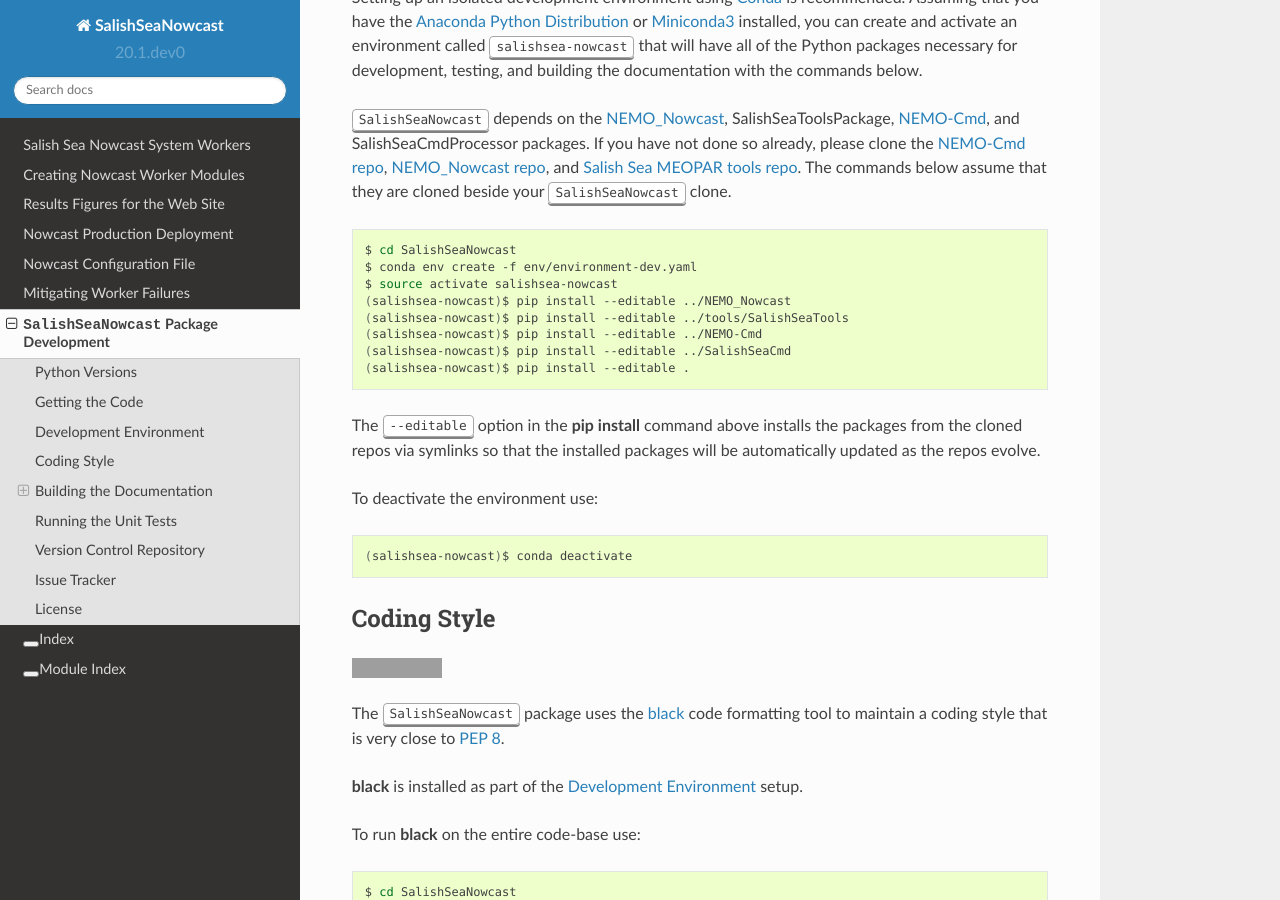
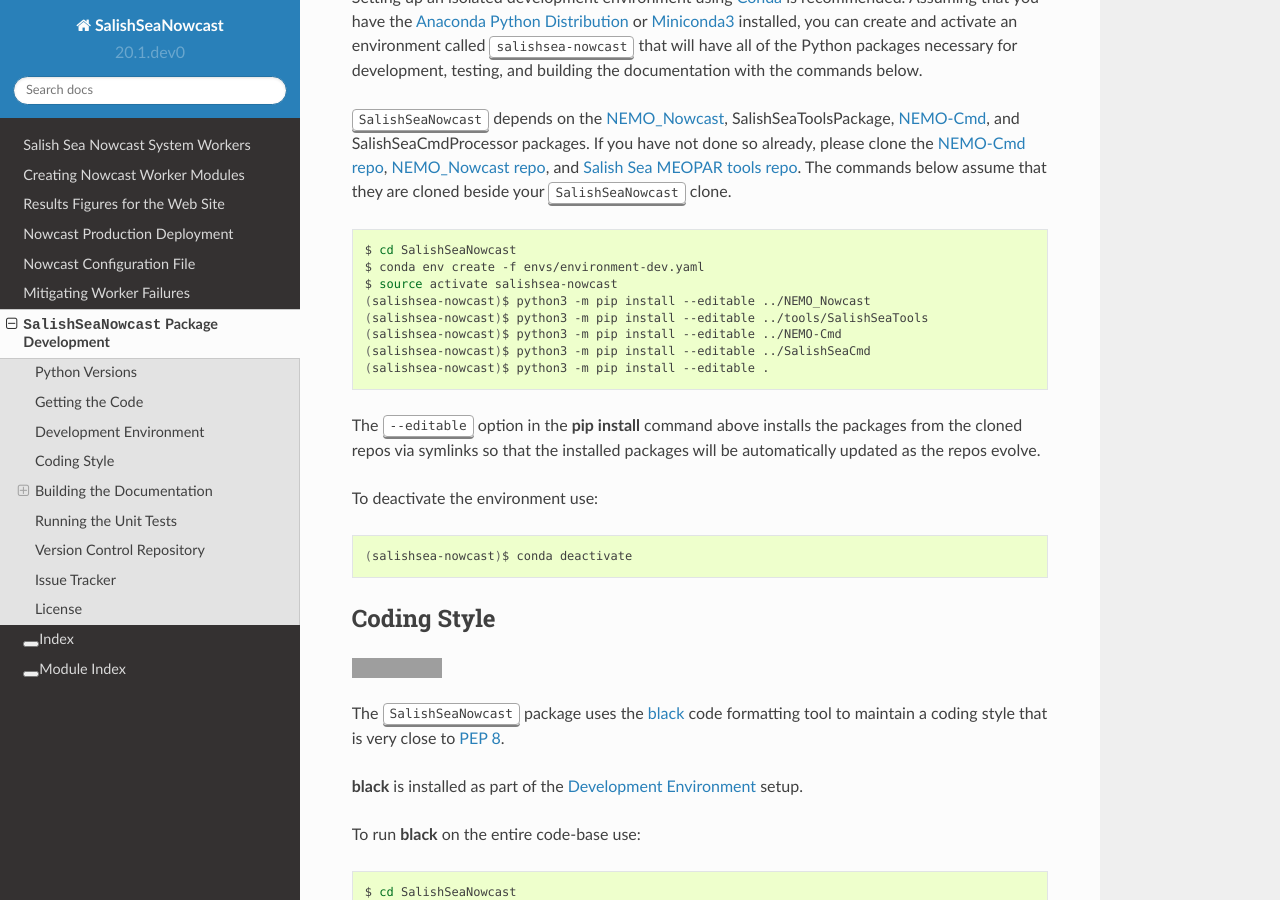
Before and after one commit to SalishSeaCast/SalishSeaNowcast, a Sphinx documentation site: the page built from docs/pkg_development.rst, in a window 1280 px wide and 900 px high, scrolled down 1019 px. Built offline with Sphinx 7.4.7 and the Read the Docs theme 2.0.0, drawn with Linux system fonts in a browser that asks for light colours; grey boxes are pictures that could not be loaded.

Commit message:
Rename env/ to envs/
This avoids conflict with a popular conventional name for Python virtualenv
directories that is often included in tool-generated VCS ignore files.

```diff
--- a/docs/pkg_development.rst
+++ b/docs/pkg_development.rst
@@ -129,13 +129,13 @@
 .. code-block:: bash
 
     $ cd SalishSeaNowcast
-    $ conda env create -f env/environment-dev.yaml
+    $ conda env create -f envs/environment-dev.yaml
     $ source activate salishsea-nowcast
-    (salishsea-nowcast)$ pip install --editable ../NEMO_Nowcast
-    (salishsea-nowcast)$ pip install --editable ../tools/SalishSeaTools
-    (salishsea-nowcast)$ pip install --editable ../NEMO-Cmd
-    (salishsea-nowcast)$ pip install --editable ../SalishSeaCmd
-    (salishsea-nowcast)$ pip install --editable .
+    (salishsea-nowcast)$ python3 -m pip install --editable ../NEMO_Nowcast
+    (salishsea-nowcast)$ python3 -m pip install --editable ../tools/SalishSeaTools
+    (salishsea-nowcast)$ python3 -m pip install --editable ../NEMO-Cmd
+    (salishsea-nowcast)$ python3 -m pip install --editable ../SalishSeaCmd
+    (salishsea-nowcast)$ python3 -m pip install --editable .
 
 The :kbd:`--editable` option in the :command:`pip install` command above installs the packages from the cloned repos via symlinks so that the installed packages will be automatically updated as the repos evolve.
 
--- a/readthedocs.yml
+++ b/readthedocs.yml
@@ -7,7 +7,7 @@
   version: 3.7
 
 conda:
-  environment: env/environment-rtd.yaml
+  environment: envs/environment-rtd.yaml
 
 build:
   image: latest
```
Also changed, not shown: 11 other files.
